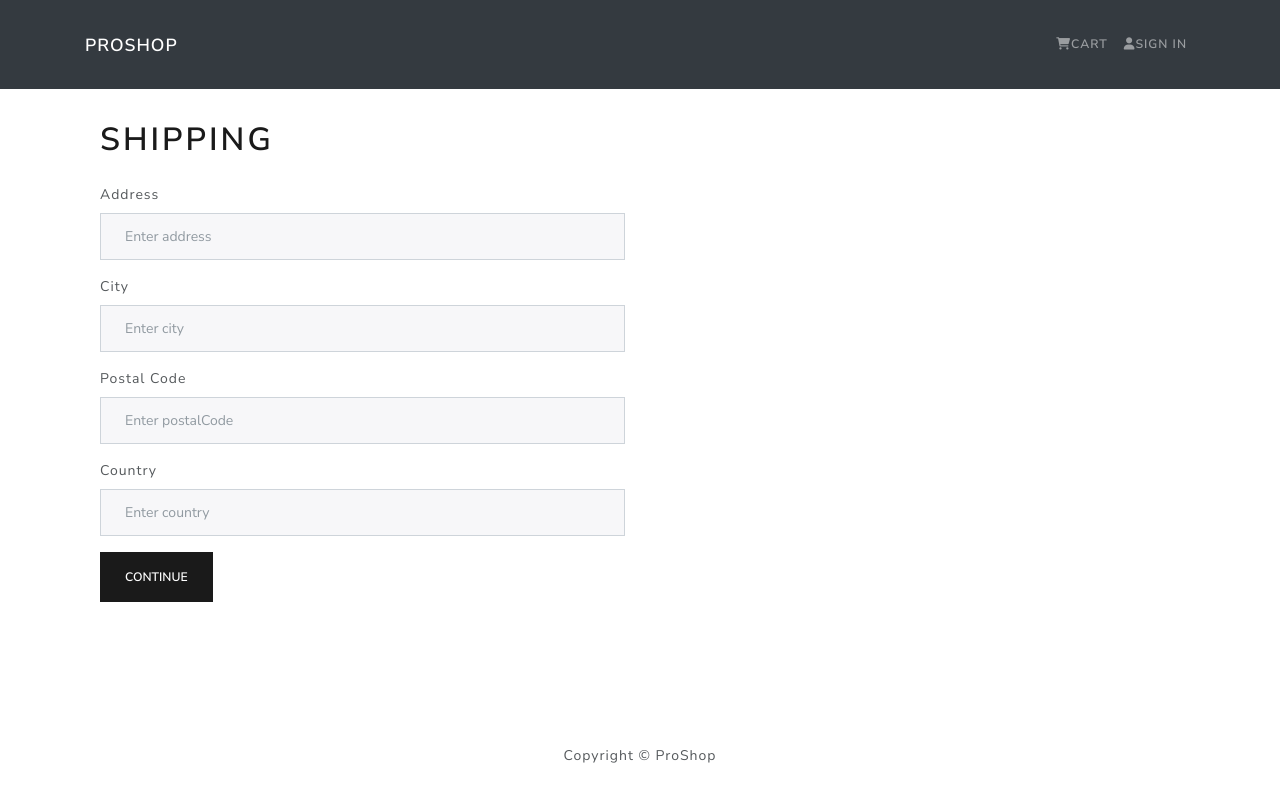
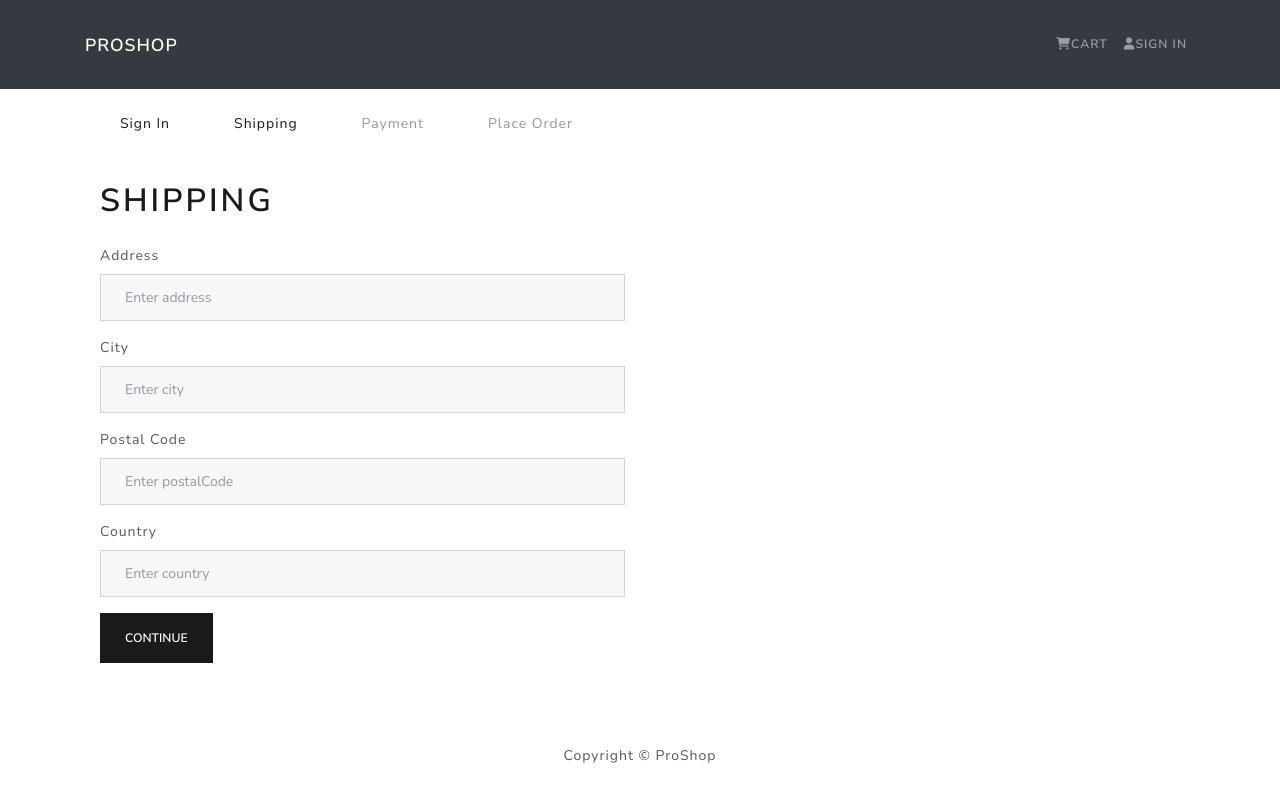
Before and after one commit to y79tian/ecommerce, a React (Create React App) app in the folder frontend/: page /shipping in a window 1280 px wide. Built offline with nearby package versions, Linux system fonts and the light colour scheme.

Commit message:
add checkout navbar

```diff
--- /dev/null
+++ b/frontend/src/components/CheckoutSteps.js
@@ -0,0 +1,48 @@
+import React from "react";
+import { Nav } from "react-bootstrap";
+import { LinkContainer } from "react-router-bootstrap";
+
+const CheckoutSteps = ({ step1, step2, step3, step4 }) => {
+  return (
+    <Nav className="justify-content-center mb-4">
+      <Nav.Item>
+        {step1 ? (
+          <LinkContainer to="/login">
+            <Nav.Link>Sign In</Nav.Link>
+          </LinkContainer>
+        ) : (
+          <Nav.Link disabled>Sign In</Nav.Link>
+        )}
+      </Nav.Item>
+      <Nav.Item>
+        {step2 ? (
+          <LinkContainer to="/shipping">
+            <Nav.Link>Shipping</Nav.Link>
+          </LinkContainer>
+        ) : (
+          <Nav.Link disabled>Shipping</Nav.Link>
+        )}
+      </Nav.Item>
+      <Nav.Item>
+        {step3 ? (
+          <LinkContainer to="/payment">
+            <Nav.Link>Payment</Nav.Link>
+          </LinkContainer>
+        ) : (
+          <Nav.Link disabled>Payment</Nav.Link>
+        )}
+      </Nav.Item>
+      <Nav.Item>
+        {step4 ? (
+          <LinkContainer to="/placeorder">
+            <Nav.Link>Place Order</Nav.Link>
+          </LinkContainer>
+        ) : (
+          <Nav.Link disabled>Place Order</Nav.Link>
+        )}
+      </Nav.Item>
+    </Nav>
+  );
+};
+
+export default CheckoutSteps;
--- a/frontend/src/screens/LoginScreen.js
+++ b/frontend/src/screens/LoginScreen.js
@@ -25,7 +25,13 @@
   };
 
   useEffect(() => {
-    if (userInfo) navigate(`/${redirect}`);
+    if (userInfo) {
+      if (redirect === "/") {
+        navigate("/");
+      } else {
+        navigate(`/${redirect}`);
+      }
+    }
   }, [navigate, userInfo, redirect]);
   return (
     <FormContainer>
--- a/frontend/src/screens/ShippingScreen.js
+++ b/frontend/src/screens/ShippingScreen.js
@@ -3,6 +3,7 @@
 import { Form, Button } from "react-bootstrap";
 import { useDispatch, useSelector } from "react-redux";
 import FormContainer from "./FormContainer";
+import CheckoutSteps from "../components/CheckoutSteps";
 import { saveShippingAddress } from "../actions/cartAction";
 const ShippingScreen = () => {
   const cart = useSelector((state) => state.cart);
@@ -28,6 +29,7 @@
   };
   return (
     <FormContainer>
+        <CheckoutSteps step1 step2/>
       <h1>Shipping</h1>
       <Form onSubmit={submitHandler}>
         <Form.Group controlId="address">
```
